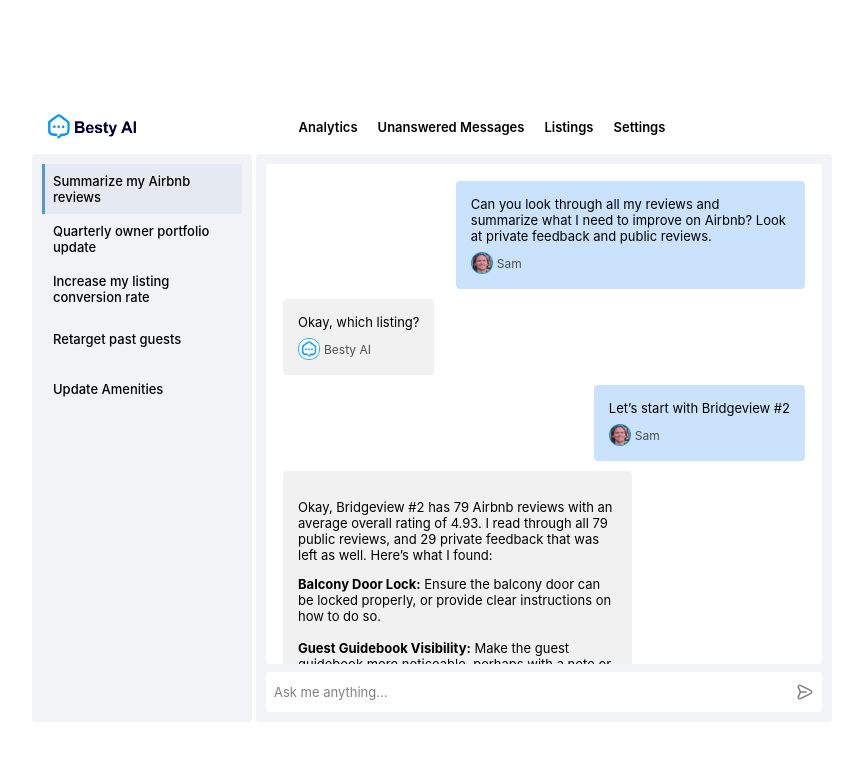
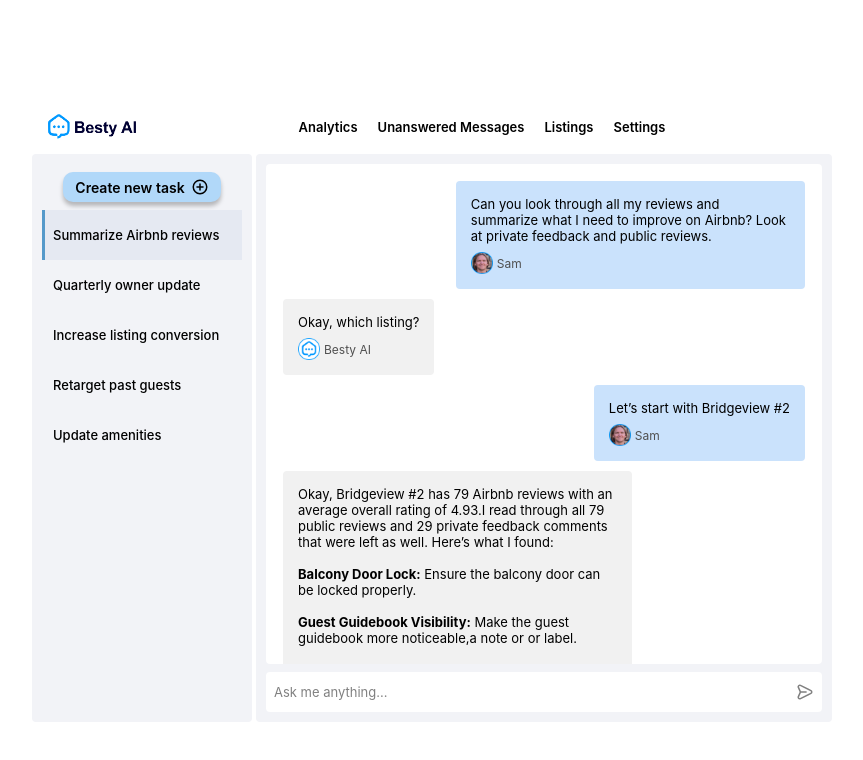
Before and after one commit to nathan-dopko/bestycalc, a React (Create React App) app: page /newFeature in a window 1280 px wide. Shown: the top 760 px of the page, without its empty margins (208-1071 px from the left). Built offline with nearby package versions, Linux system fonts and the light colour scheme.

Commit message:
text changes and new button

```diff
--- a/src/components/NewFeature/NewFeature.module.css
+++ b/src/components/NewFeature/NewFeature.module.css
@@ -128,6 +128,10 @@
   max-width: 60%;
 }
 
+.htmlMessage {
+  padding: 15px 15px 15px 15px;
+}
+
 .alertMessage {
   background-color: #d2fcd2;
   align-self: flex-start;
@@ -162,6 +166,27 @@
   color: #333333;
 }
 
+.buttonWrapper {
+  display: flex;
+  align-items: center;
+  justify-content: center;
+  padding: 8px;
+  box-sizing: border-box;
+}
+
+.newTaskButton {
+  display: flex;
+  align-items: center;
+  padding: 6px 12px;
+  box-sizing: border-box;
+  justify-content: center;
+  gap: 6px;
+  background-color: #b1d8f9;
+  border-radius: 10px;
+  font-size: 14px;
+  font-weight: 600;
+  box-shadow: 0px 4px 4px 0px rgba(0, 0, 0, 0.25);
+}
 /* scroll bar */
 
 .messagesWrapper::-webkit-scrollbar {
--- a/src/components/NewFeature/NewFeatures.js
+++ b/src/components/NewFeature/NewFeatures.js
@@ -5,6 +5,7 @@
 import sam from "./assets/sam.png";
 import besty from "./assets/besty.png";
 import bestyLogo from "./assets/bestyLogo.png";
+import { UilPlusCircle } from "@iconscout/react-unicons";
 
 export const NewFeatures = () => {
   const [activeTab, setActiveTab] = useState("tab1");
@@ -15,10 +16,11 @@
 
   const currentTabContent = tabsConfig[activeTab].messages.map((message, index) => {
     const isHtmlMessage = message.hasOwnProperty("html");
+    const messageClassName = message.author === "Sam" ? styles.samMessage : message.author === "alert" ? styles.alertMessage : styles.systemMessage;
     const authorImage = message.author === "Sam" ? sam : besty;
 
     return (
-      <div key={index} className={`${styles.message} ${message.author === "Sam" ? styles.samMessage : message.author === "alert" ? styles.alertMessage : styles.systemMessage}`}>
+      <div key={index} className={`${styles.message} ${messageClassName} ${isHtmlMessage ? styles.htmlMessage : null}`}>
         {isHtmlMessage ? <div dangerouslySetInnerHTML={createMarkup(message.html)} /> : <div>{message.text}</div>}
         {message.author !== "alert" && (
           <div className={styles.nameWrapper}>
@@ -45,6 +47,11 @@
       </div>
       <div className={styles.wrapper}>
         <div className={styles.tabs}>
+          <div className={styles.buttonWrapper}>
+            <div className={styles.newTaskButton}>
+              <span>Create new task</span> <UilPlusCircle size="18" />
+            </div>
+          </div>
           {Object.entries(tabsConfig).map(([key, { title }]) => (
             <div className={`${styles.tab} ${key === activeTab ? styles.activeTab : ""}`} key={key} onClick={() => setActiveTab(key)}>
               {title}
--- a/src/components/NewFeature/tabConfig.js
+++ b/src/components/NewFeature/tabConfig.js
@@ -1,20 +1,22 @@
 export const tabsConfig = {
   tab1: {
-    title: "Summarize my Airbnb reviews",
+    title: "Summarize Airbnb reviews",
     messages: [
       { text: "Can you look through all my reviews and summarize what I need to improve on Airbnb? Look at private feedback and public reviews.", author: "Sam" },
       { text: "Okay, which listing?", author: "Besty AI" },
       { text: "Let’s start with Bridgeview #2", author: "Sam" },
       {
         html: `
-            <p>Okay, Bridgeview #2 has 79 Airbnb reviews with an average overall rating of 4.93. I read through all 79 public reviews, and 29 private feedback that was left as well. Here’s what I found:</p>
-              <strong>Balcony Door Lock:</strong> Ensure the balcony door can be locked properly, or provide clear instructions on how to do so.
+            Okay, Bridgeview #2 has 79 Airbnb reviews with an average overall rating of 4.93.I read through all 79 public reviews and 29 private feedback comments that were left as well. Here’s what I found:
+            <br />
+            <br />
+              <strong>Balcony Door Lock:</strong> Ensure the balcony door can be locked properly.
               <br />
               <br />
-              <strong>Guest Guidebook Visibility:</strong> Make the guest guidebook more noticeable, perhaps with a note or label, so guests are aware of its existence and can make use of it from the beginning of their stay.
+              <strong>Guest Guidebook Visibility:</strong> Make the guest guidebook more noticeable,a note or or label.
               <br />
               <br />
-              <strong>Hallway Runner:</strong> Consider removing or securing the hallway runner to prevent tripping, sliding, or slipping hazards.
+              <strong>Hallway Runner:</strong> Consider removing or securing the hallway runner to prevent tripping.
               <br />
               <br />
               <strong>Bathroom Upgrades:</strong> Add a handheld shower head, a full-sized mirror, and conduct some maintenance on the bathroom door.
@@ -23,12 +25,14 @@
               <strong>Blinds Maintenance:</strong> Check the blinds in the main bedroom to ensure they are functioning correctly, as guests had to fix them.
               <br />
               <br />
-              <strong>Key Fob Availability:</strong> Provide more than one key fob for the back door, especially for groups of 3-4 people. Also, be responsive to requests for additional fobs.
-            <p>I noticed you haven’t responded to any of the 79 guests reviews, this can help improve your listing visibility and gives more of a personalized touch. Would you like me to write back to each one thanking them for the detailed feedback and for their time at your condo?</p>
+              <strong>Key Fob Availability:</strong> PProvide more than one key fob for the back door, especially for groups of 3-4 people.
           `,
         author: "Besty AI",
       },
-
+      {
+        text: "I noticed you haven’t responded to any of the 79 guests reviews, this can help improve your listing visibility and gives more of a personalized touch. Would you like me to write back to each one thanking them for the detailed feedback and for their time at your condo?",
+        author: "Besty AI",
+      },
       { text: "Yes", author: "Sam" },
       { text: "ACTION COMPLETED: RESPONDED TO 79 AIRBNB GUEST REVIEWS.", author: "alert" },
       {
@@ -44,24 +48,22 @@
     ],
   },
   tab2: {
-    title: "Quarterly owner portfolio update",
+    title: "Quarterly owner update",
     messages: [
       {
         html: `
-                <p>Hey, here’s a list of each of my 2 owners and their listings. Each quarter, I’d like you to send me a recap email draft that summarizes their occupancy (as well as month-over-month occupancy comparison), highlights the best review from each property, and gives a brief outlook on how the following quarter is looking: </p>
-                <ul>
-                  <li>Evelyn Rivera</li>
+                Hey, here’s a list of each of my 2 owners and their listings. Each quarter, I’d like you to send me a recap email draft that summarizes their occupancy (as well as month-over-month occupancy comparison), highlights the best review from each property, and gives a brief outlook on how the following quarter is looking:
+                 Evelyn Rivera
                     <ul>
                         <li>Cozy Countryside Cottage: A Rustic Getaway</li>
                         <li>The Urban Oasis: Chic Loft in Downtown Vista</li>
                         <li>Lakeside Serenity: Modern Cabin with Stunning Views</li>
                     </ul>
-                    <li>Marcus Yeung</li>
+                   Marcus Yeung
                     <ul>
                         <li>The Hilltop Haven: Panoramic City Views</li>
                         <li>Seaside Escape: Beachfront Condo with Balcony</li>
                     </ul>
-                </ul>
               `,
         author: "Sam",
       },
@@ -71,8 +73,8 @@
       },
       {
         html: `
-          <p><strong>Dear Evelyn,</strong></p>
-          <p>I hope this email finds you well. Here's your quarterly update for your Airbnb listings:</p>
+          <strong>Dear Evelyn,</strong>
+          I hope this email finds you well. Here's your quarterly update for your Airbnb listings:
           <ol>
             <li><strong>Cozy Countryside Cottage:</strong><br/>
               Occupancy: 85% (up from 75% last quarter)<br/>
@@ -87,7 +89,7 @@
               Highlight Review: "The perfect blend of modern amenities and natural beauty."
             </li>
           </ol>
-          <p>Next Quarter Outlook: Bookings for the upcoming quarter look promising, particularly for The Urban Oasis and Hidden Gem Bungalow. We'll continue to leverage their popularity while boosting visibility for Lakeside Serenity.</p>
+          Next Quarter Outlook: Bookings for the upcoming quarter look promising, particularly for The Urban Oasis and Hidden Gem Bungalow. We'll continue to leverage their popularity while boosting visibility for Lakeside Serenity.
 
 
         `,
@@ -95,13 +97,13 @@
       },
       {
         html: `
-          <p>Hello Marcus,</p>
-          <p>Here's the latest update on your Airbnb listings for this quarter:</p>
+          Hello Marcus,
+          Here's the latest update on your Airbnb listings for this quarter:
           <ul>
             <li><strong>The Hilltop Haven:</strong> Occupancy at 92% (previously 85%). The panoramic views continue to amaze guests. The next quarter is looking even busier with advanced bookings.</li>
             <li><strong>Seaside Escape:</strong> A slight dip in occupancy to 78% from 82%. Guests praised the "stunning beachfront views." Expecting a rebound next quarter with seasonal beachgoers.</li>
           </ul>
-          <p>Your properties are performing well, with positive trends expected to continue. Looking forward to another successful quarter!</p>
+          Your properties are performing well, with positive trends expected to continue. Looking forward to another successful quarter!
         `,
         author: "Besty AI",
       },
@@ -120,31 +122,40 @@
     ],
   },
   tab3: {
-    title: "Increase my listing conversion rate",
+    title: "Increase listing conversion",
     messages: [
       {
+        text: "Pull up all my listing titles",
+        author: "Sam",
+      },
+      {
         html: `
-          <p>Pull up all my listing titles:</p>
-          <p>You have 3 listings, here are the titles on Airbnb & VRBO:</p>
+      You have 3 listings, here are the titles on Airbnb & VRBO:
           <ul>
             <li>Small City Apartment</li>
             <li>Large House in the Suburbs</li>
             <li>Medium-Sized Condo Near the Beach</li>
           </ul>
-          <p>Great, improve them all to make them sound more marketable.</p>
         `,
         author: "Besty AI",
       },
       {
-        text: `Here you go, but keep in mind Airbnb has a 50-character limit on titles, so I re-wrote them respecting this constraint:
-
-"Urban Gem: Chic City Studio"
-"Spacious Suburb Family Home"
-"Beach Condo: Ocean Breeze"
-
-Would you like me to update your listings with these new titles?`,
+        text: "Great, improve them all to make them sound more marketable.",
+        author: "Sam",
+      },
+      {
+        html: `
+         Here you go, but keep in mind Airbnb has a 50-character limit on titles, so I re-wrote them respecting this constraint:
+          <ul>
+            <li>"Urban Gem: Chic City Studio"</li>
+            <li>"Spacious Suburb Family Home"</li>
+            <li>"Beach Condo: Ocean Breeze"</li>
+          </ul>
+         Would you like me to update your listings with these new titles?
+        `,
         author: "Besty AI",
       },
+
       {
         text: "Yes",
         author: "Sam",
@@ -176,7 +187,6 @@
             <strong>Beach Condo: Ocean Breeze</strong><br/>
               Event: Seabright Food & Wine Festival, November 19-21<br/>
               Highlight: Indulge in gourmet coastal cuisine and fine wines from renowned local vineyards.
-
         `,
         author: "Besty AI",
       },
@@ -186,7 +196,7 @@
       },
       {
         html: `
-        <p>Okay sure thing, here’s what I’ll add to the top of the description of each listing:</p>
+     Okay sure thing, here’s what I’ll add to the top of the description of each listing:
             <strong>Urban Gem: Chic City Studio:</strong>
             <br/>
             Enjoy the Elara Heights Jazz Festival (Nov 10-12) with live jazz, food stalls, and workshops, just a short walk away.
@@ -201,7 +211,7 @@
             <br/>
             Savor the Seabright Food & Wine Festival (Nov 19-21) with gourmet cuisine and fine wines, steps from the beach.
              <br />
-             <p>Are you sure you want me to add this text to each listing?</p>
+             Are you sure you want me to add this text to each listing?
         `,
         author: "Besty AI",
       },
@@ -240,29 +250,29 @@
       },
       {
         html: `
-          <p>Here’s 3 templates, let me know which one you approve or if you have any changes:</p>
+          Here’s 3 templates, let me know which one you approve or if you have any changes:
           <div>
             <strong>Template 1:</strong>
-            <p>Subject: Miss Us? Special 10% Off for Your October Stay, (Guest First Name)!</p>
-            <p>Dear (Guest First Name),</p>
-            <p>We hope you’ve been doing wonderfully since your last visit! As autumn approaches, we’d love to welcome you back. Book your October stay with us and enjoy a special 10% discount. Re-experience the magic or discover new adventures. Just use code OCT10 when booking.</p>
-            <p>Warm regards,</p>
-            <p>Sam</p>
+            Subject: Miss Us? Special 10% Off for Your October Stay, (Guest First Name)!
+            Dear (Guest First Name),
+            We hope you’ve been doing wonderfully since your last visit! As autumn approaches, we’d love to welcome you back. Book your October stay with us and enjoy a special 10% discount. Re-experience the magic or discover new adventures. Just use code OCT10 when booking.
+            Warm regards,
+            Sam
           </div>
           <div>
             <strong>Template 2:</strong>
-            <p>Subject: 🍂 October Awaits, (Guest First Name)! Enjoy 10% Off on Your Next Stay</p>
-            <p>Hi (Guest First Name),</p>
-            <p>Fall is around the corner, and so is your chance to revisit us with a 10% discount! Whether it’s the colorful leaves or cozy vibes you’re after, October at our place is not to be missed.</p>
-            <p>Best,</p>
-            <p>Sam</p>
+            Subject: 🍂 October Awaits, (Guest First Name)! Enjoy 10% Off on Your Next Stay
+            Hi (Guest First Name),
+            Fall is around the corner, and so is your chance to revisit us with a 10% discount! Whether it’s the colorful leaves or cozy vibes you’re after, October at our place is not to be missed.
+            Best,
+            Sam
           </div>
           <div>
             <strong>Template 3:</strong>
-            <p>Hello (Guest First Name),</p>
-            <p>Remember the good times you had here? Let’s make more this October! As a thank you for being a fantastic guest, we’re offering you 10% off for your next stay. Can’t wait to see you again!</p>
-            <p>Cheers,</p>
-            <p>Sam</p>
+            Hello (Guest First Name),
+            Remember the good times you had here? Let’s make more this October! As a thank you for being a fantastic guest, we’re offering you 10% off for your next stay. Can’t wait to see you again!
+            Cheers,
+            Sam
           </div>
         `,
         author: "Besty AI",
@@ -282,7 +292,7 @@
     ],
   },
   tab5: {
-    title: "Update Amenities",
+    title: "Update amenities",
     messages: [
       {
         text: `I just added EV chargers to all my listings in LA. Can you please add this amenity to all my LA listings?`,
@@ -290,7 +300,7 @@
       },
       {
         html: `
-          <p>Sure thing. Just to confirm, you have 6 properties in the greater LA area. Would you like me to add EV Charger as an amenity to each of the following properties?</p>
+         Sure thing. Just to confirm, you have 6 properties in the greater LA area. Would you like me to add EV Charger as an amenity to each of the following properties?
           <ul>
             <li>Sunset Boulevard Chic Studio</li>
             <li>Venice Beach Dream Condo</li>
```
